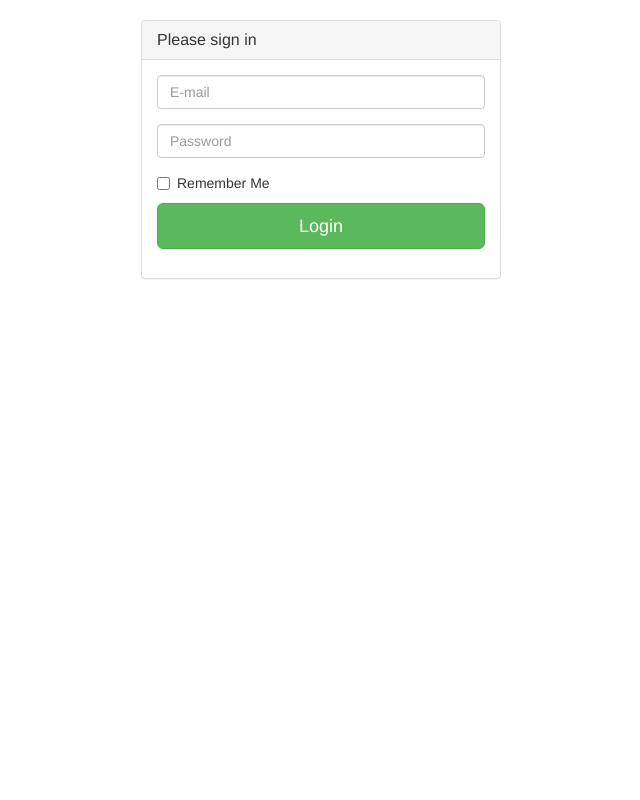
After one commit to Lebre26/Painel_Aula2, a PHP site: page /login.php in a window 1280 px wide. The commit adds this page. Shown: the whole page, without its empty margins (319-959 px from the left). Run offline with PHP 8.4, Linux system fonts and the light colour scheme; some libraries are stand-ins or nearby versions.

Commit message:
Envio da página de login

```diff
--- /dev/null
+++ b/login.php
@@ -0,0 +1,36 @@
+<link href="//netdna.bootstrapcdn.com/bootstrap/3.0.0/css/bootstrap.min.css" rel="stylesheet" id="bootstrap-css">
+<script src="//netdna.bootstrapcdn.com/bootstrap/3.0.0/js/bootstrap.min.js"></script>
+<script src="//code.jquery.com/jquery-1.11.1.min.js"></script>
+<style type="text/css">
+	body{padding-top:20px;}
+</style>
+
+<div class="container">
+    <div class="row">
+		<div class="col-md-4 col-md-offset-4">
+    		<div class="panel panel-default">
+			  	<div class="panel-heading">
+			    	<h3 class="panel-title">Please sign in</h3>
+			 	</div>
+			  	<div class="panel-body">
+			    	<form accept-charset="UTF-8" method="" action="" role="form">
+                    <fieldset>
+			    	  	<div class="form-group">
+			    		    <input class="form-control" placeholder="E-mail" name="email" type="text">
+			    		</div>
+			    		<div class="form-group">
+			    			<input class="form-control" placeholder="Password" name="password" type="password" value="">
+			    		</div>
+			    		<div class="checkbox">
+			    	    	<label>
+			    	    		<input name="remember" type="checkbox" value="Remember Me"> Remember Me
+			    	    	</label>
+			    	    </div>
+			    		<input class="btn btn-lg btn-success btn-block" type="submit" value="Login">
+			    	</fieldset>
+			      	</form>
+			    </div>
+			</div>
+		</div>
+	</div>
+</div>
```
Also changed, not shown: index.php (+12 -3 lines).
